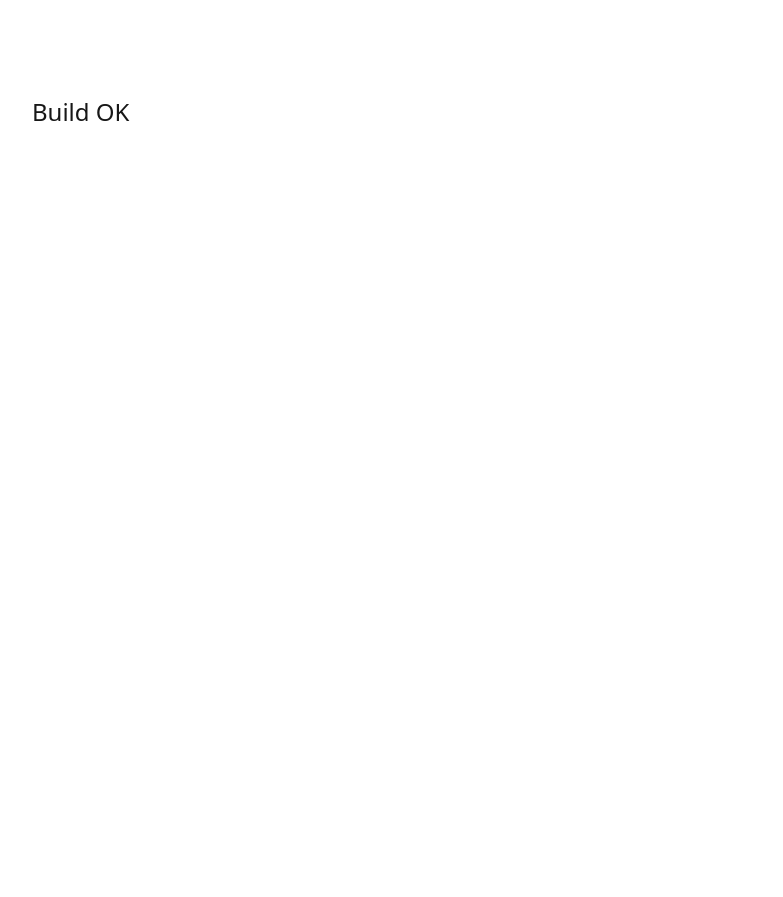
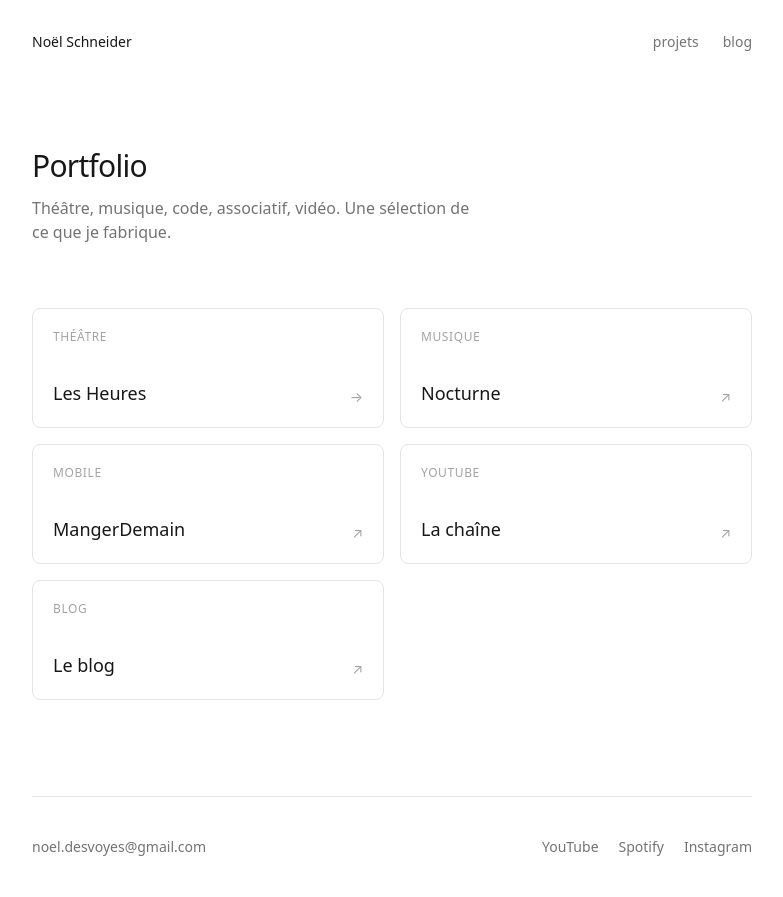
Before and after one commit to noel-schneider/noel-perso, a website with bundled scripts: page index.html in a window 1280 px wide. Shown: the whole page, without its empty margins (248-1031 px from the left). Before the commit the page ends 800 px from the top, so only its background shows below. Built offline with nearby package versions, Linux system fonts and the light colour scheme.

Commit message:
feat: homepage, project page, README, deploy config

```diff
--- a/index.html
+++ b/index.html
@@ -3,12 +3,44 @@
   <head>
     <meta charset="utf-8" />
     <meta name="viewport" content="width=device-width, initial-scale=1" />
-    <title>Noël Schneider</title>
+    <title>Noël Schneider — Portfolio</title>
+    <meta name="description" content="Projets de Noël Schneider : théâtre, musique, mobile, associatif, vidéo." />
     <link rel="stylesheet" href="./dist/styles.css" />
   </head>
-  <body class="bg-white text-neutral-900 dark:bg-neutral-950 dark:text-neutral-100">
-    <main class="mx-auto max-w-3xl px-6 py-24">
-      <h1 class="text-2xl font-medium">Build OK</h1>
-    </main>
+  <body class="bg-white text-neutral-900 antialiased dark:bg-neutral-950 dark:text-neutral-100">
+    <div class="mx-auto max-w-3xl px-6">
+      <header class="flex items-center justify-between py-8 text-sm">
+        <span class="font-medium">Noël Schneider</span>
+        <nav class="flex gap-6 text-neutral-500 dark:text-neutral-400">
+          <a href="#projets" class="hover:text-neutral-900 dark:hover:text-neutral-100">projets</a>
+          <a href="https://noel-schneider.framer.website/" target="_blank" rel="noopener noreferrer" class="hover:text-neutral-900 dark:hover:text-neutral-100">blog</a>
+        </nav>
+      </header>
+
+      <section class="py-16">
+        <h1 class="text-3xl font-medium tracking-tight">Portfolio</h1>
+        <p class="mt-3 max-w-md text-neutral-500 dark:text-neutral-400">
+          Théâtre, musique, code, associatif, vidéo. Une sélection de ce que je fabrique.
+        </p>
+      </section>
+
+      <section id="projets" class="pb-24">
+        <div data-projects-grid class="grid grid-cols-1 gap-4 sm:grid-cols-2"></div>
+        <noscript>
+          <p class="text-neutral-500">Active JavaScript pour voir la liste des projets.</p>
+        </noscript>
+      </section>
+
+      <footer class="flex flex-col gap-4 border-t border-neutral-200 py-10 text-sm text-neutral-500 dark:border-neutral-800 dark:text-neutral-400 sm:flex-row sm:items-center sm:justify-between">
+        <a href="mailto:noel.desvoyes@gmail.com" class="hover:text-neutral-900 dark:hover:text-neutral-100">noel.desvoyes@gmail.com</a>
+        <nav class="flex gap-5">
+          <a href="https://youtube.com/" target="_blank" rel="noopener noreferrer" class="hover:text-neutral-900 dark:hover:text-neutral-100">YouTube</a>
+          <a href="https://open.spotify.com/" target="_blank" rel="noopener noreferrer" class="hover:text-neutral-900 dark:hover:text-neutral-100">Spotify</a>
+          <a href="https://instagram.com/" target="_blank" rel="noopener noreferrer" class="hover:text-neutral-900 dark:hover:text-neutral-100">Instagram</a>
+        </nav>
+      </footer>
+    </div>
+
+    <script type="module" src="./src/js/render-grid.js"></script>
   </body>
 </html>
```
Also changed, not shown: projets/les-heures.html (added, +31 -0 lines), .claude/launch.json (added), README.md (added), dist/styles.css, netlify.toml (added).
